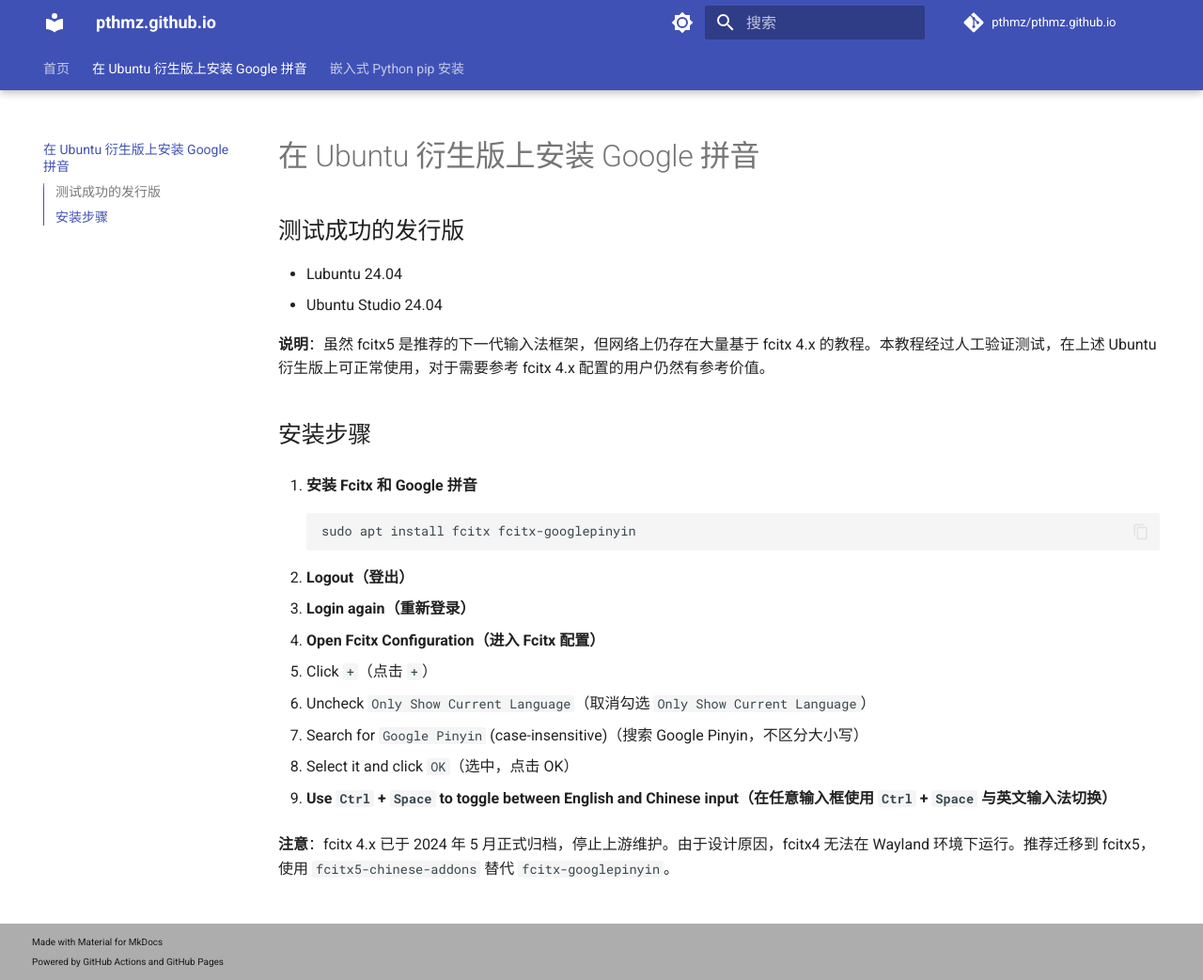
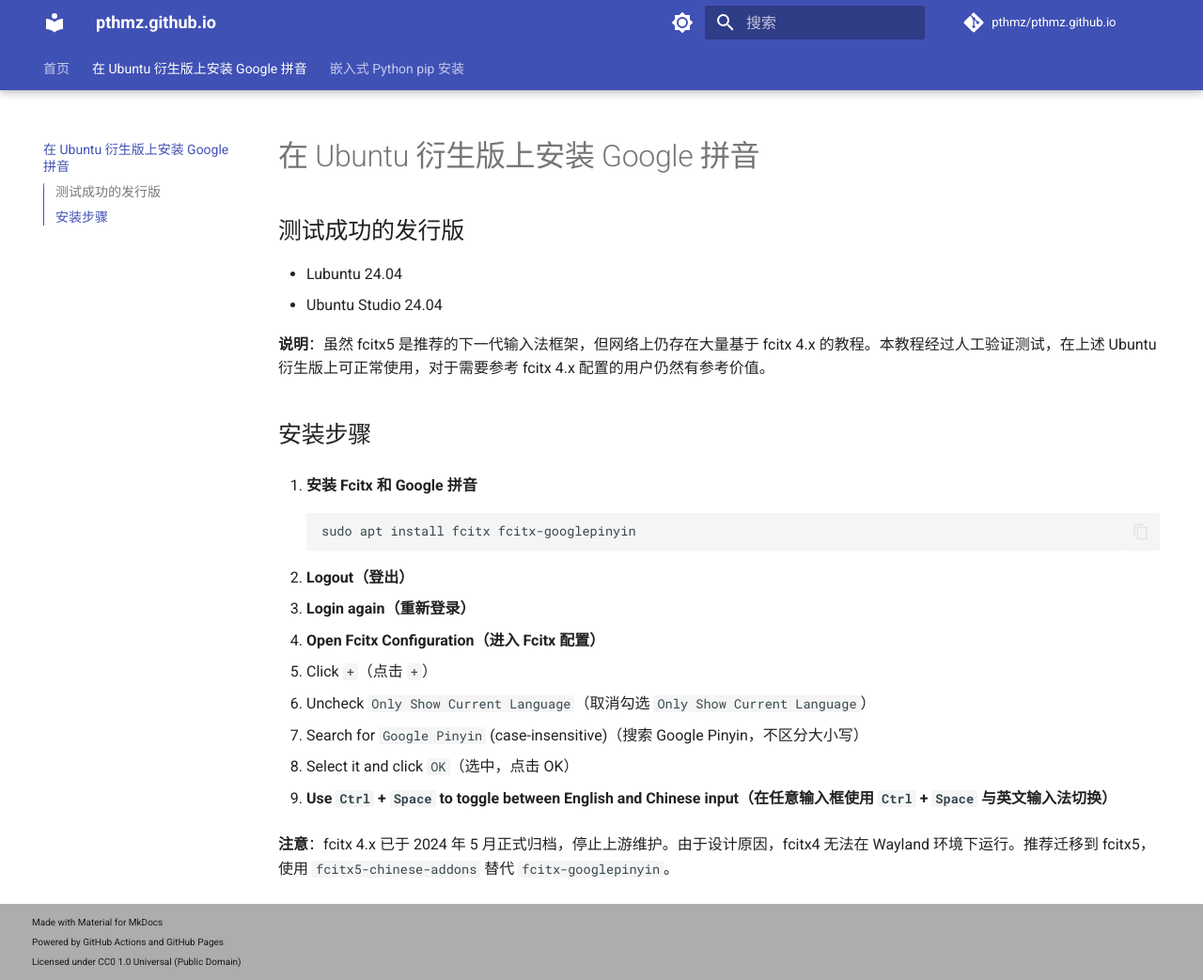
Before and after one commit to pthmz/pthmz.github.io, an MkDocs documentation site: the page built from docs/blog/google-pinyin-installation-ubuntu-derivatives.md, in a window 1280 px wide and 1043 px high. Shown: the whole window at 94% size. Built offline with MkDocs 1.6.1 and Material for MkDocs 9.7.7, drawn with Linux system fonts in a browser that asks for light colours; comment, search, counter and statistics services are not loaded.

Commit message:
Add CC0 1.0 Universal license to footer

```diff
--- a/overrides/main.html
+++ b/overrides/main.html
@@ -6,6 +6,7 @@
       <div class="md-footer-copyright">
         <p>Made with <a href="https://squidfunk.github.io/mkdocs-material/" target="_blank">Material for MkDocs</a></p>
         <p>Powered by <a href="https://github.com/features/actions" target="_blank">GitHub Actions</a> and <a href="https://pages.github.com/" target="_blank">GitHub Pages</a></p>
+        <p>Licensed under <a href="https://creativecommons.org/publicdomain/zero/1.0/" target="_blank">CC0 1.0 Universal</a> (Public Domain)</p>
       </div>
     </div>
   </div>
```
